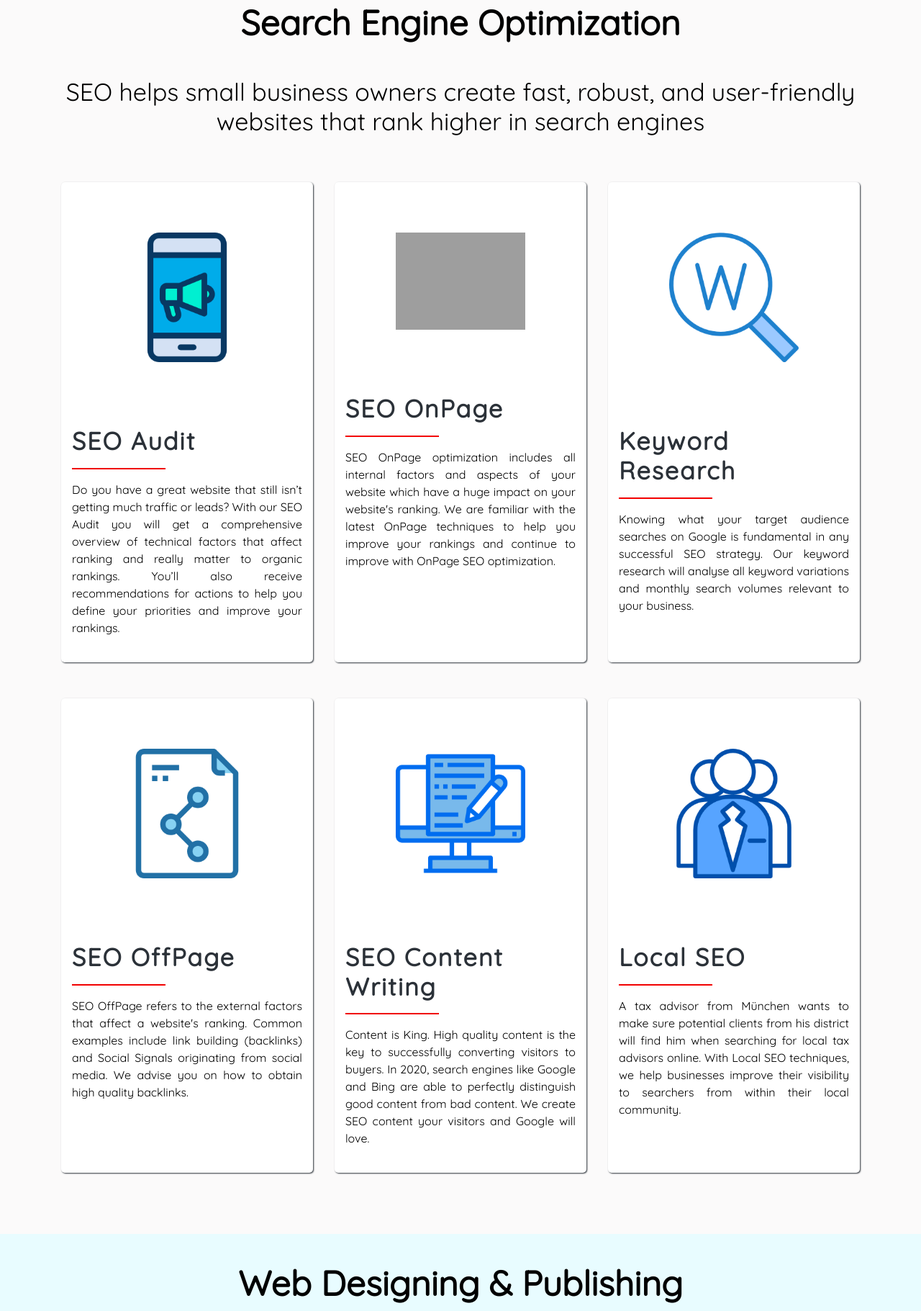
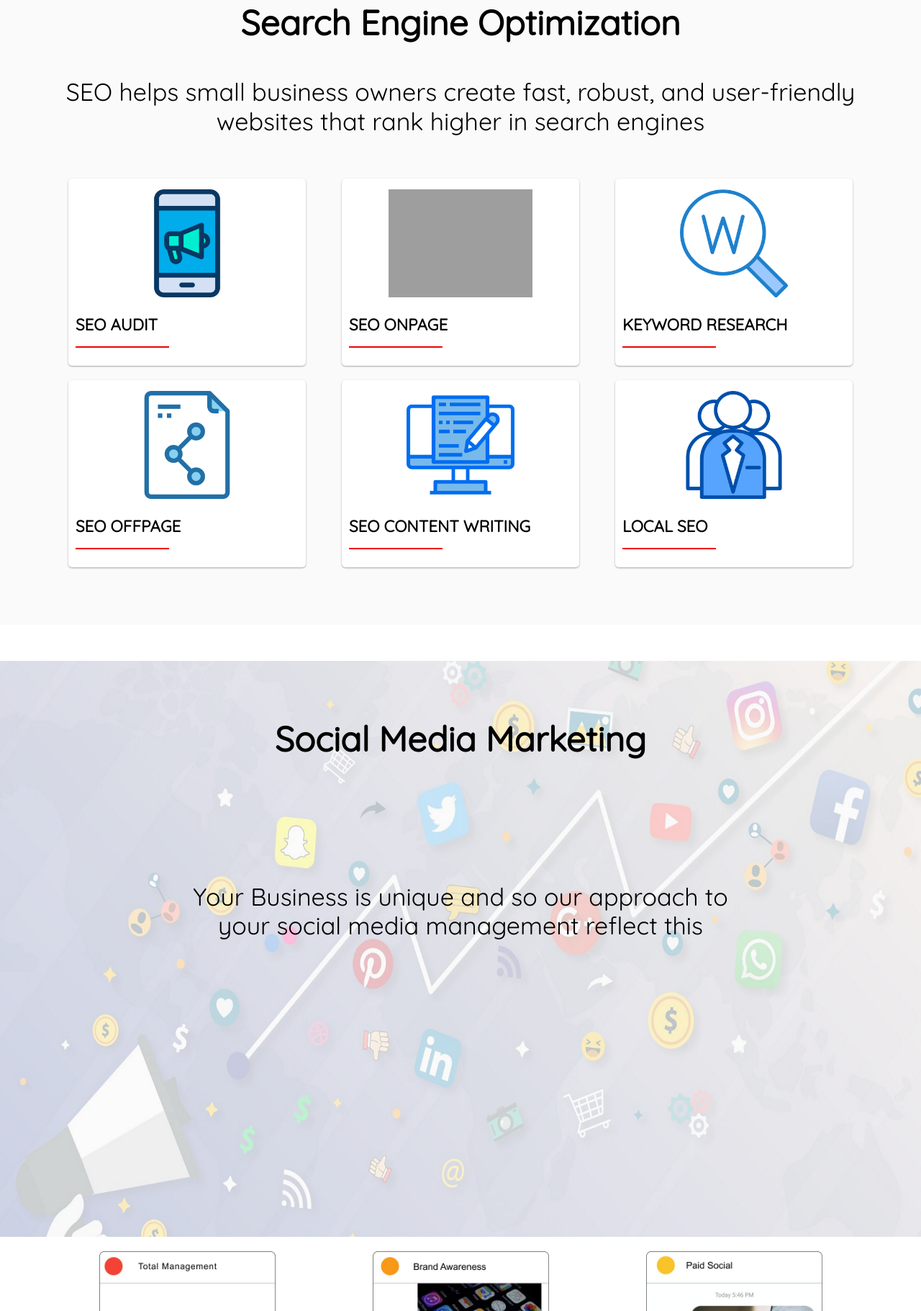
Before and after one commit to aminikhil/kiazen, a PHP site: page / in a window 1280 px wide. Shown: the part 2405-4226 px from the top of the page at 72% size. Run offline with PHP 8.4, Linux system fonts and the light colour scheme; grey boxes are pictures that could not be loaded.

Commit message:
Upto social media updates

```diff
--- a/css/master.css
+++ b/css/master.css
@@ -203,9 +203,10 @@ body {
   overflow: hidden;
 }
 .skill-card .skill-card__header .skill-card__icon {
-  display: block;
-  /* width: 310px;
-  height: 170px; */
+  /*display: block;*/
+  /*max-width: auto;*/
+  /*max-height: 160px; */
+  /*text-align: center;*/
 }
 .skill-card .skill-card__body {
   height: 70px;
@@ -340,7 +341,7 @@ body {
   padding-bottom: 70px;
 }
 
-.seo h2{
+.seo h3{
   font-weight: bold;
   font-size: 48px;
   padding-bottom: 40px;
@@ -359,6 +360,20 @@ body {
 
 .seo .card-view1 h4{
   padding-bottom: 0;
+}
+
+.seo .skill-card .skill-card__header {
+  background: #fff;
+}
+
+.seo .skill-card:hover .skill-card__header {
+  background: #2b3138;
+}
+
+.seo .skill-card .skill-card__header .skill-card__icon {
+  max-height: 160px !important;
+  padding: 5px;
+  text-align: right; !important;
 }
 
 /*website-design*/
@@ -386,11 +401,31 @@ body {
   margin-top: 50px;
   width: 353px !important;
 }
-
+.website-design .cardView1 {
+  margin-top: 50px;
+}
 .website-design .card-view1 img{
   width: auto;
   height: auto;
   padding: 80px;
+}
+
+.website-design .skill-card:hover .skill-card__body {
+  height: 200px;
+}
+
+.website-design .skill-card .skill-card__header {
+  background: #fff;
+}
+
+.website-design .skill-card:hover .skill-card__header {
+  background: #2b3138;
+}
+
+.website-design .skill-card .skill-card__header .skill-card__icon {
+  max-height: 160px !important;
+  padding: 5px;
+  text-align: right; !important;
 }
 
 /*display-advs*/
--- a/index.html
+++ b/index.html
@@ -84,7 +84,7 @@
       <div class="row">
         <div class="col-lg-4 col-sm-12">
           <div class="skill-card">
-            <header class="skill-card__header"><img class="skill-card__icon img-fluid" src="img3.png" alt="HTML5 Logo"/></header>
+            <header class="skill-card__header"><img class="skill-card__icon img-fluid" src="images/img3.png" alt="HTML5 Logo"/></header>
             <section class="skill-card__body">
               <h2 class="skill-card__title">Google Search Ads</h2><hr>
               <p>Would you like to make sure your website comes up when people search for certain keywords? With Google Search Ads, we ensure that your website appears in searches relevant to your product or service.</p>
@@ -93,7 +93,7 @@
         </div>
         <div class="col-lg-4 col-sm-12">
           <div class="skill-card">
-            <header class="skill-card__header"><img class="skill-card__icon img-fluid" src="img4.png" alt="HTML5 Logo"/></header>
+            <header class="skill-card__header"><img class="skill-card__icon img-fluid" src="images/img4.jpg" alt="HTML5 Logo"/></header>
             <section class="skill-card__body">
               <h2 class="skill-card__title">Display Advertising</h2><hr>
               <p>With Display Ads your target group will see your advertisements when browsing the web in their freetime, not just when searching particular keywords. Increase your brand awareness and traffic with display ads marketed to audiences and channels of your choice.</p>
@@ -102,7 +102,7 @@
         </div>
         <div class="col-lg-4 col-sm-12">
           <div class="skill-card">
-            <header class="skill-card__header"><img class="skill-card__icon img-fluid" src="img5.png" alt="HTML5 Logo"/></header>
+            <header class="skill-card__header"><img class="skill-card__icon img-fluid" src="images/img5.png" alt="HTML5 Logo"/></header>
             <section class="skill-card__body">
               <h2 class="skill-card__title">Remarketing</h2><hr>
               <p>Has someone visited your website but left without buying anything? With remarketing (also called retargeting), you can increase the chances of "cart abandoners" returning to your website.</p>
@@ -113,7 +113,7 @@
       <div class="row">
         <div class="col-lg-4 col-sm-12">
           <div class="skill-card">
-            <header class="skill-card__header"><img class="skill-card__icon img-fluid" src="img3.png" alt="HTML5 Logo"/></header>
+            <header class="skill-card__header"><img class="skill-card__icon img-fluid" src="images/img6.png" alt="HTML5 Logo"/></header>
             <section class="skill-card__body">
               <h2 class="skill-card__title">Google Shopping</h2><hr>
               <p>A must for online shops, Shopping Ads allow you to display your products to people looking to buy online. Google Shopping is very lucrative in Germany, the latest being one of the world's largest e-commerce markets.</p>
@@ -122,7 +122,7 @@
         </div>
         <div class="col-lg-4 col-sm-12">
           <div class="skill-card">
-            <header class="skill-card__header"><img class="skill-card__icon img-fluid" src="img4.png" alt="HTML5 Logo"/></header>
+            <header class="skill-card__header"><img class="skill-card__icon img-fluid" src="images/img7.png" alt="HTML5 Logo"/></header>
             <section class="skill-card__body">
               <h2 class="skill-card__title">Campaign Audit</h2><hr>
               <p>Are you spending too much on Google Ads and not getting the results you were hoping for? With a Google Ads Audit, we analyse your account and provide you with a comprehensive report and recommendations for improvement</p>
@@ -131,7 +131,7 @@
         </div>
         <div class="col-lg-4 col-sm-12">
           <div class="skill-card">
-            <header class="skill-card__header"><img class="skill-card__icon img-fluid" src="img5.png" alt="HTML5 Logo"/></header>
+            <header class="skill-card__header"><img class="skill-card__icon img-fluid" src="images/img8.png" alt="HTML5 Logo"/></header>
             <section class="skill-card__body">
               <h2 class="skill-card__title">Campaign Optimization</h2><hr>
               <p>Are your Google Ads campaigns running but in need of increased traffic and conversions? We can optimize your existing campaigns in terms of structure, settings and language to meet your goals.</p>
@@ -174,73 +174,67 @@
 </section>
 <section class="seo">
   <div class="container text-center">
-    <h2>Search Engine Optimization</h2>
+    <h3>Search Engine Optimization</h3>
     <h4>SEO helps small business owners create fast, robust, and user-friendly websites that rank higher in search engines</h4>
-    <div class="row text-center card-view-row1">
-      <div class="col card-view1"> <img class="img-fluid" src="images/img28.png">
-        <h4>SEO Audit</h4><hr>
-        <p>Do you have a great website that still isn’t getting much traffic or leads? With our SEO Audit you will get a comprehensive overview of technical factors that affect ranking and really matter to organic rankings. You’ll also receive recommendations for actions to help you define your priorities and improve your rankings.</p>
-      </div>
-      <div class="col card-view1"> <img class="img-fluid" src="images/img29.png">
-        <h4>SEO OnPage</h4><hr>
-        <p>SEO OnPage optimization includes all internal factors and aspects of your website which have a huge impact on your website's ranking. We are familiar with the latest OnPage techniques to help you improve your rankings and continue to improve with OnPage SEO optimization.</p>
-      </div>
-      <div class="col card-view1"> <img class="img-fluid" src="images/img30.png">
-        <h4>Keyword Research</h4><hr>
-        <p>Knowing what your target audience searches on Google is fundamental in any successful SEO strategy. Our keyword research will analyse all keyword variations and monthly search volumes relevant to your business.</p>
+
+    <div class="cardView1">
+      <div class="row">
+        <div class="col-lg-4 col-sm-12">
+          <div class="skill-card">
+            <header class="skill-card__header"><img class="skill-card__icon img-fluid" src="images/img28.png" alt="HTML5 Logo"/></header>
+            <section class="skill-card__body">
+              <h2 class="skill-card__title">SEO Audit</h2><hr>
+              <p>Do you have a great website that still isn’t getting much traffic or leads? With our SEO Audit you will get a comprehensive overview of technical factors that affect ranking and really matter to organic rankings.</p>
+            </section>
           </div>
         </div>
-    <div class="row text-center card-view-row2">
-      <div class="col card-view1"> <img class="img-fluid" src="images/img31.png">
-        <h4>SEO OffPage</h4><hr>
-        <p>SEO OffPage refers to the external factors that affect a website's ranking. Common examples include link building (backlinks) and Social Signals originating from social media. We advise you on how to obtain high quality backlinks.</p>
+        <div class="col-lg-4 col-sm-12">
+          <div class="skill-card">
+            <header class="skill-card__header"><img class="skill-card__icon img-fluid" src="images/img29.png" alt="HTML5 Logo"/></header>
+            <section class="skill-card__body">
+              <h2 class="skill-card__title">SEO OnPage</h2><hr>
+              <p>SEO OnPage optimization includes all internal factors and aspects of your website which have a huge impact on your website's ranking.</p>
+            </section>
           </div>
-      <div class="col card-view1"> <img class="img-fluid" src="images/img32.png">
-        <h4>SEO Content Writing</h4><hr>
-        <p>Content is King. High quality content is the key to successfully converting visitors to buyers. In 2020, search engines like Google and Bing are able to perfectly distinguish good content from bad content. We create SEO content your visitors and Google will love.</p>
         </div>
-      <div class="col card-view1"> <img class="img-fluid" src="images/img33.png">
-        <h4>Local SEO</h4><hr>
-        <p>A tax advisor from München wants to make sure potential clients from his district will find him when searching for local tax advisors online. With Local SEO techniques, we help businesses improve their visibility to searchers from within their local community.</p>
+        <div class="col-lg-4 col-sm-12">
+          <div class="skill-card">
+            <header class="skill-card__header"><img class="skill-card__icon img-fluid" src="images/img30.png" alt="HTML5 Logo"/></header>
+            <section class="skill-card__body">
+              <h2 class="skill-card__title">Keyword Research</h2><hr>
+              <p>Knowing what your target audience searches on Google is fundamental in any successful SEO strategy. Our keyword research will analyse all keyword variations and monthly search volumes relevant to your business.</p>
+            </section>
           </div>
         </div>
       </div>
+      <div class="row">
+        <div class="col-lg-4 col-sm-12">
+          <div class="skill-card">
+            <header class="skill-card__header"><img class="skill-card__icon img-fluid" src="images/img31.png" alt="HTML5 Logo"/></header>
+            <section class="skill-card__body">
+              <h2 class="skill-card__title">SEO OffPage</h2><hr>
+              <p>SEO OffPage refers to the external factors that affect a website's ranking. Common examples include link building (backlinks) and Social Signals originating from social media. We advise you on how to obtain high quality backlinks.</p>
             </section>
-<section class="website-design">
-  <div class="container text-center">
-    <h2>Web Designing &amp; Publishing</h2>
-    <div class="row">
-      <div class="col">
-        <img class="img-fluid" src="images/img10.png"> </div>
-      <div class="col web-dsg">
-        <h5>Website designing a modernize way to promote your business and industry. At <b>Kaizen Infotek</b> we take in pains too.</h5>
-        <h5>Another powerful medium to let you allow to step into digital modernity. Website Development</h5>
-        <img class="img-fluid" src="images/img11.png"> </div>
-    </div>
-    <div class="row text-center card-view-row2">
-      <div class="col card-view1"> <img class="img-fluid" src="images/img35.png">
-        <h4>Web Designing</h4><hr>
-        <p>Web Designing is a modern way to promote your business and organization at Kaizen Infotek we take care of your work.</p>
-      </div>
-      <div class="col card-view1"> <img class="img-fluid" src="images/img36.png">
-        <h4>Web Development</h4><hr>
-        <p>Here we provide you a powerful medium to let your work into digital modernity.</p>
-      </div>
-      <div class="col card-view1"> <img class="img-fluid" src="images/img37.png">
-        <h4>Web Publishing</h4><hr>
-        <p>Web Publishing makes your work enrich and attract your work to millions of audience.</p>
           </div>
         </div>
+        <div class="col-lg-4 col-sm-12">
+          <div class="skill-card">
+            <header class="skill-card__header"><img class="skill-card__icon img-fluid" src="images/img32.png" alt="HTML5 Logo"/></header>
+            <section class="skill-card__body">
+              <h2 class="skill-card__title">SEO Content Writing</h2><hr>
+              <p>Content is King. High quality content is the key to successfully converting visitors to buyers. In 2020, search engines like Google and Bing are able to perfectly distinguish good content from bad content. We create SEO content your visitors and Google will love.</p>
+            </section>
           </div>
+        </div>
+        <div class="col-lg-4 col-sm-12">
+          <div class="skill-card">
+            <header class="skill-card__header"><img class="skill-card__icon img-fluid" src="images/img33.png" alt="HTML5 Logo"/></header>
+            <section class="skill-card__body">
+              <h2 class="skill-card__title">Local SEO</h2><hr>
+              <p>A tax advisor from München wants to make sure potential clients from his district will find him when searching for local tax advisors online. With Local SEO techniques, we help businesses improve their visibility to searchers from within their local community.</p>
             </section>
-<section class="display-ads">
-  <div class="container text-center">
-    <h2>Display ads</h2>
-    <div class="row">
-      <div class="col">
-        <img class="img-fluid" src="images/img12.png"> </div>
-      <div class="col">
-        <h5>Right keyword blended in the right message and served to the right audience in the right manner</h5>
+          </div>
+        </div>
       </div>
     </div>
   </div>
@@ -258,6 +252,50 @@
       <div class="col"> <img class="img-fluid" src="images/img44.jpg">  </div>
       <div class="col"> <img class="img-fluid" src="images/img45.jpg">  </div>
       <div class="col"> <img class="img-fluid" src="images/img43.jpg">  </div>
+    </div>
+  </div>
+</section>
+<section class="website-design">
+  <div class="container text-center">
+    <h2>Web Designing &amp; Publishing</h2>
+    <div class="row">
+      <div class="col">
+        <img class="img-fluid" src="images/img10.png"> </div>
+      <div class="col web-dsg">
+        <h5>Website designing a modernize way to promote your business and industry. At <b>Kaizen Infotek</b> we take in pains too.</h5>
+        <h5>Another powerful medium to let you allow to step into digital modernity. Website Development</h5>
+        <img class="img-fluid" src="images/img11.png"> </div>
+    </div>
+    <div class="cardView1">
+      <div class="row">
+        <div class="col-lg-4 col-sm-12">
+          <div class="skill-card">
+            <header class="skill-card__header"><img class="skill-card__icon img-fluid" src="images/img35.png" alt="HTML5 Logo"/></header>
+            <section class="skill-card__body">
+              <h2 class="skill-card__title">Web Designing</h2><hr>
+              <p>Web Designing is a modern way to promote your business and organization at Kaizen Infotek we take care of your work.</p>
+            </section>
+          </div>
+        </div>
+        <div class="col-lg-4 col-sm-12">
+          <div class="skill-card">
+            <header class="skill-card__header"><img class="skill-card__icon img-fluid" src="images/img36.png" alt="HTML5 Logo"/></header>
+            <section class="skill-card__body">
+              <h2 class="skill-card__title">Web Development</h2><hr>
+              <p>Here we provide you a powerful medium to let your work into digital modernity.</p>
+            </section>
+          </div>
+        </div>
+        <div class="col-lg-4 col-sm-12">
+          <div class="skill-card">
+            <header class="skill-card__header"><img class="skill-card__icon img-fluid" src="images/img37.png" alt="HTML5 Logo"/></header>
+            <section class="skill-card__body">
+              <h2 class="skill-card__title">Web Publishing</h2><hr>
+              <p>Web Publishing makes your work enrich and attract your work to millions of audience.</p>
+            </section>
+          </div>
+        </div>
+      </div>
     </div>
   </div>
 </section>
```
Also changed, not shown: images/img3.png, images/img4.jpg (added), images/img4.png (deleted), images/img5.png, images/img6.png, images/img7.png, images/img8.png. Lines whose indentation alone changed are shown as unchanged.
